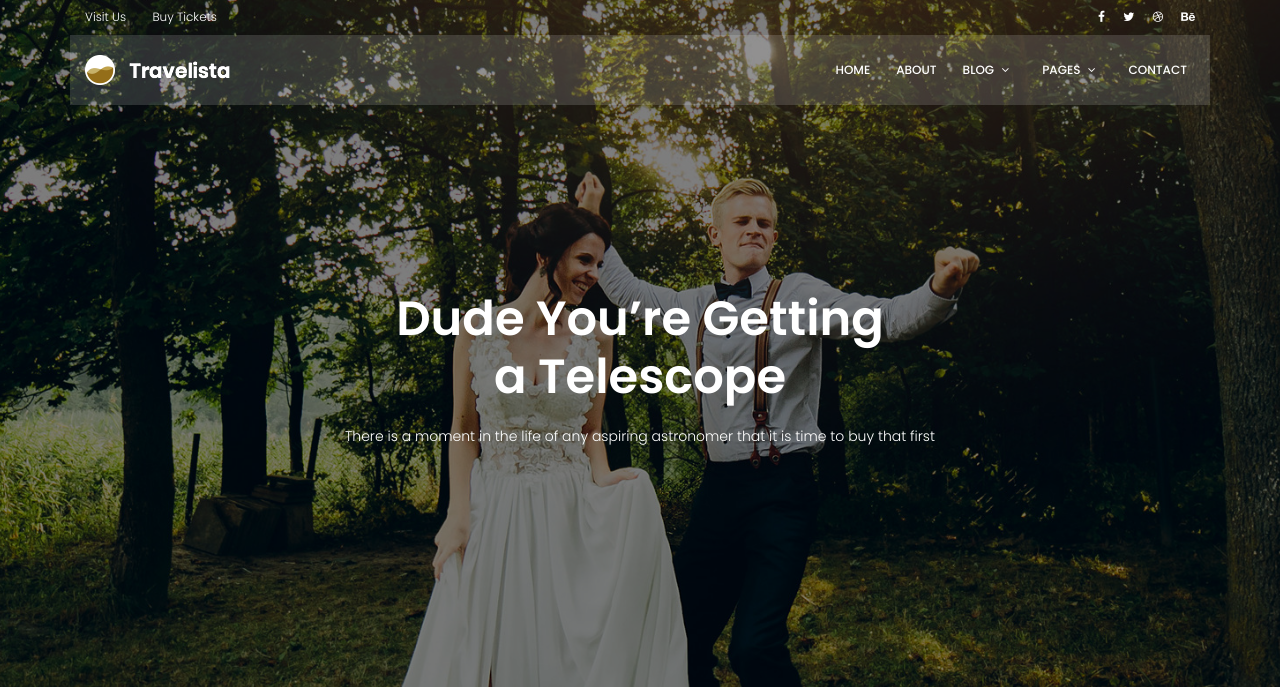
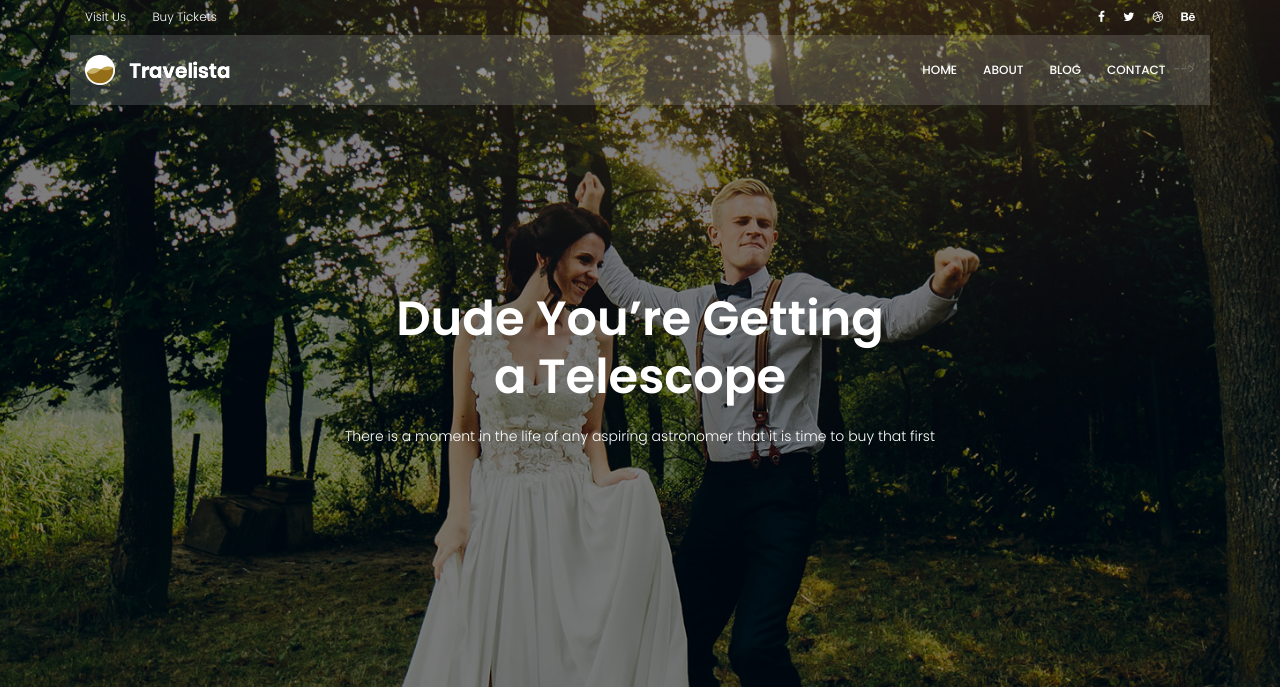
Before and after one commit to pfigithub/Example_Function_Base_Template_Rendering, a Django app: page /blog/ in a window 1280 px wide. Shown: the top 687 px of the page. Run offline with Django 3.2, Linux system fonts and the light colour scheme; some libraries are stand-ins or nearby versions.

Commit message:
Update base.html
setting base.html

```diff
--- a/templates/base.html
+++ b/templates/base.html
@@ -64,13 +64,13 @@
                     <ul class="nav-menu">
                         <li><a href="{% url 'web:index' %}">Home</a></li>
                         <li><a href="{% url 'web:about' %}">About</a></li>
-                        <li class="blog"><a href="">Blog</a>
-                            <ul>
-                                <li><a href="{% url 'index_blog' %}">Blog Home</a></li>
-                                <li><a href="{% url 'single' %}">Blog Single</a></li>
-                            </ul>
+                        <li><a href="{% url 'blog:index_blog' %}">Blog</a></li>
+                        <li><a href="{% url 'web:contact' %}">Contact</a></li>
+
+
+
                         </li>
-                        <li class="menu-has-children"><a href="">Pages</a>
+                        <!-- <li class="menu-has-children"><a href="">Pages</a>
                             <ul>
                                 <li><a href="elements.html">Elements</a></li>
                                 <li class="menu-has-children"><a href="">Level 2 </a>
@@ -79,10 +79,9 @@
                                         <li><a href="#">Item Two</a></li>
                                     </ul>
                                 </li>
-                            </ul>
-                        </li>
-                        <li><a href="{% url 'web:contact' %}">Contact</a></li>
-                    </ul>
+                            </ul> --> -->
+                        <!-- </li>
+                    </ul> -->
                 </nav><!-- #nav-menu-container -->
             </div>
         </div>
```
